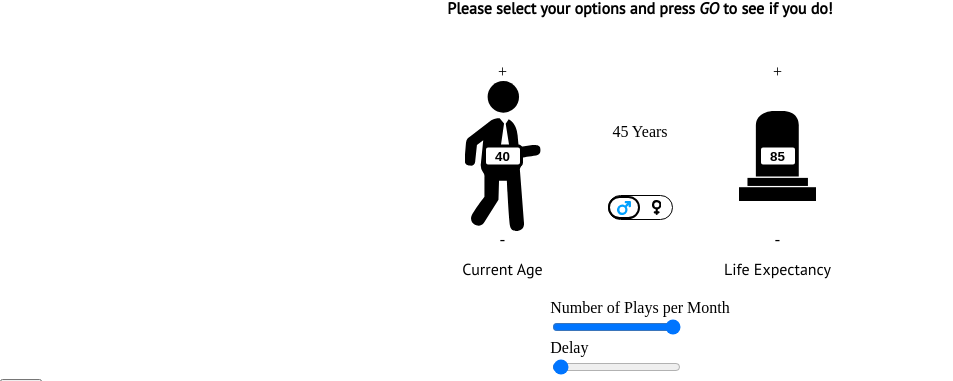
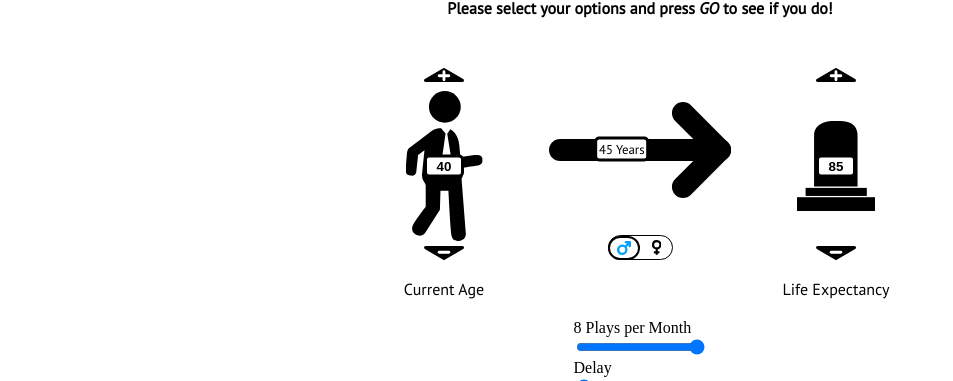
Before and after one commit to theallseeingeye/lotto-max, a React app: page / in a window 1280 px wide. Shown: the part 571-952 px from the top of the page, without its empty margins (0-953 px from the left). Built offline with nearby package versions, Linux system fonts and the light colour scheme.

Commit message:
Added svg files.

```diff
--- a/src/components/selectOptions.js
+++ b/src/components/selectOptions.js
@@ -5,6 +5,9 @@ import tombstone from '../svg/tombstone.svg';
 import baby from '../svg/baby.svg';
 import {GenderToggle} from './GenderToggle';
 import {AgeImg} from './ageImg';
+import arrow from '../svg/arrow.svg';
+import add from '../svg/add.svg';
+import subtract from '../svg/subtract.svg';
 
 const Container = styled.div`
 	display: flex;
@@ -69,6 +72,7 @@ const AgeFlex = styled.div`
 	display: flex;
 	flex-direction: row;
 	margin-top: 2em;
+	justify-content: center;
 `;
 
 const StartAgeImg = styled.img`
@@ -83,10 +87,42 @@ const StartAgeImg = styled.img`
 
 const Years = styled.div`
 	padding: 5px;
-	text-align: center;
+	width: 15%;
+	/* text-align: center; */
 	display: flex;
 	flex-direction: column;
 	justify-content: space-evenly;
+	align-items: center;
+`;
+
+const Arrow = styled.img`
+	width: 100%;
+`;
+
+const StackedArrow = styled.div`
+	position: relative;
+	width: 100%;
+`;
+
+const AgeDiff = styled.div`
+	position: absolute;
+	font-family: "PT Sans";
+	font-size: 0.8em;
+	border: solid black;
+	background-color: white;
+	padding: 1px;
+	padding-left: 2px;
+	padding-right: 2px;
+	width: fit-content;
+	border-radius: 5px;
+	top: 47%;
+	left: 40%;
+	transform: translate(-50%, -50%);
+`;
+
+const UpDown = styled.img`
+	width: 50px;
+	padding: 5px;
 `;
 
 export function SelectOptions() {
@@ -95,6 +131,7 @@ export function SelectOptions() {
 		setStartAge,
 		setDelay,
 		setPlaysPerMonth,
+		playsPerMonth,
 		setEndAge,
 		endAge,
 		gender,
@@ -108,9 +145,7 @@ export function SelectOptions() {
 		}
 	}
 
-	// To set the life expectancy of the person's age.
-
-
+	/* // To set the life expectancy of the person's age. */
 
 	return(
 		<Container>
@@ -123,7 +158,9 @@ export function SelectOptions() {
 			</Instructions>
 			<AgeFlex>
 				<AgeContainer>
-					<div onClick={() => setStartAge(current => current + 1)}>+</div>
+					<div onClick={() => setStartAge(current => current + 1)}>
+						<UpDown src={add}/>
+					</div>
 					<Stacked>
 						<AgeImg age={startAge} sex={gender}/>
 						<AgeInput
@@ -131,19 +168,26 @@ export function SelectOptions() {
 							onChange={(e) => setStartAge(e.target.value)}
 						/>
 					</Stacked>
-					<div onClick={() => setStartAge(current => current - 1)}>-</div>
+					<div onClick={() => setStartAge(current => current - 1)}>
+						<UpDown src={subtract}/>
+					</div>
 					<AgeType>
 						Current Age
 					</AgeType>
 				</AgeContainer>
 				<Years>
-					<div>
-						{endAge - startAge} Years
-					</div>
+					<StackedArrow>
+						<Arrow src={arrow}/>
+						<AgeDiff>
+							{endAge - startAge} Years
+						</AgeDiff>
+					</StackedArrow>
 					<GenderToggle/>
 				</Years>
 				<AgeContainer>
-					<div onClick={() => setEndAge(current => current + 1)}>+</div>
+					<div onClick={() => setEndAge(current => current + 1)}>
+						<UpDown src={add}/>
+					</div>
 					<Stacked>
 						<Tombstone src={tombstone}/>
 						<AgeInput
@@ -151,7 +195,9 @@ export function SelectOptions() {
 							onChange={(e) => setEndAge(e.target.value)}
 						/>
 					</Stacked>
-					<div onClick={() => setEndAge(current => current - 1)}>-</div>
+					<div onClick={() => setEndAge(current => current - 1)}>
+						<UpDown src={subtract}/>
+					</div>
 					<AgeType>
 						Life Expectancy
 					</AgeType>
@@ -159,7 +205,7 @@ export function SelectOptions() {
 			</AgeFlex>
 			<div>
 				<PlaysTitle>
-					Number of Plays per Month
+					{playsPerMonth} Plays per Month
 				</PlaysTitle>
 				<input type='range' min="1" max='8' defaultValue={8} onChange={(e) => setPlaysPerMonth(e.target.value)}/>
 				<div>
```
